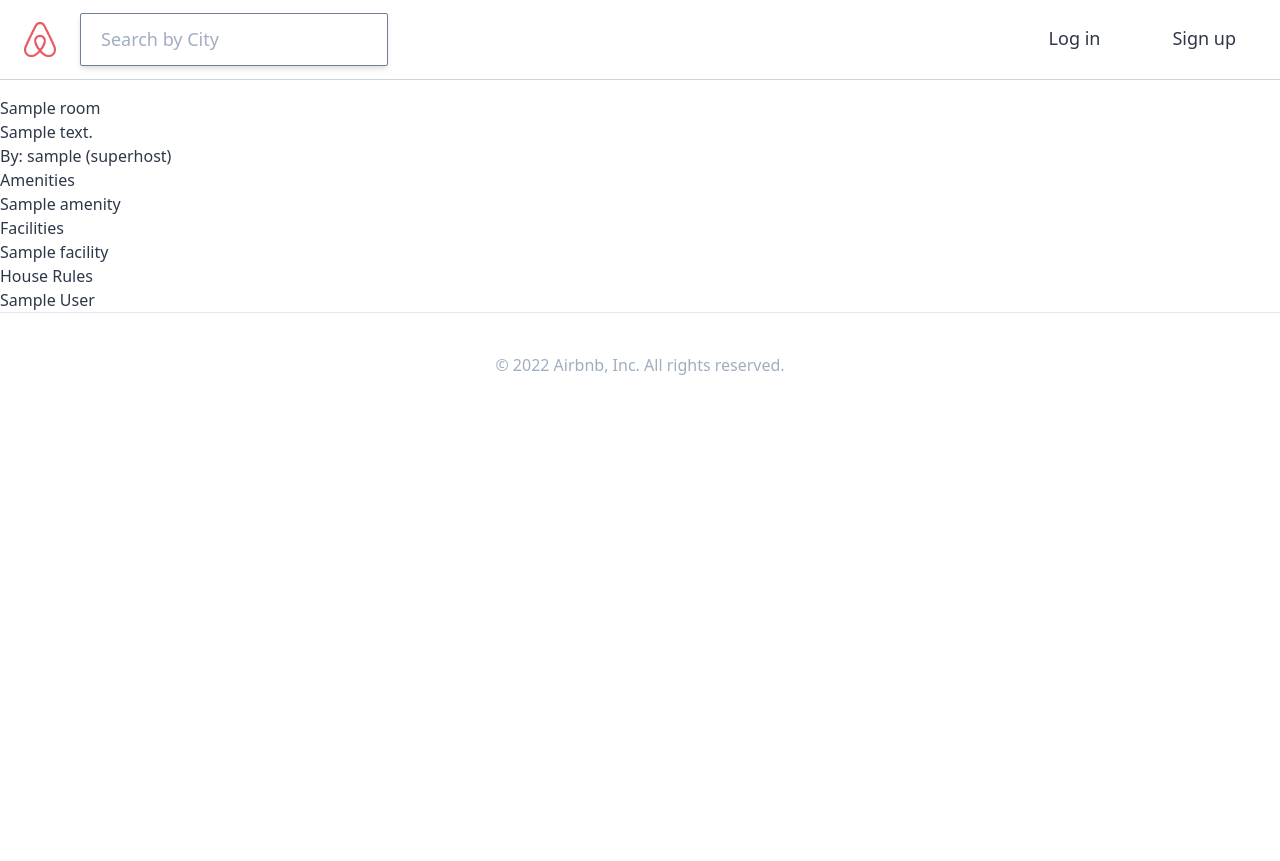
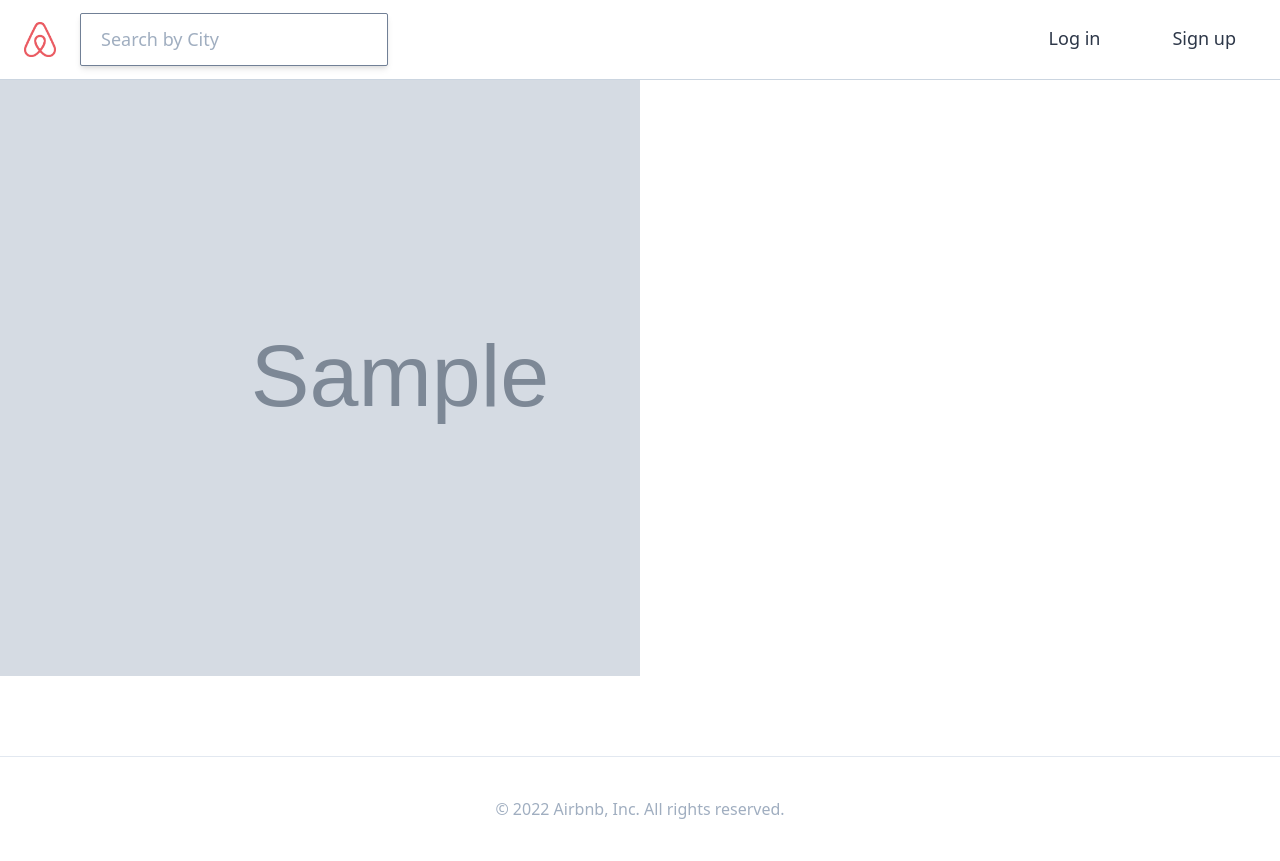
Before and after one commit to maatanyy/airbnb-clone, a Django app: page /rooms/1 in a window 1280 px wide. Before the commit the page ends 375 px from the top, so only its background shows below. Run offline with Django 3.2, Linux system fonts and the light colour scheme; tables that the repository leaves empty hold one stand-in row (values such as "Sample post"); grey boxes marked "Sample" are stand-in pictures; style sheets or scripts are compiled from the project's sources; parts of the project's set-up code (start-up, migrations or seed data) failed here and were passed over; some libraries are stand-ins or nearby versions.

Commit message:
#22.0 photo grid

```diff
--- a/rooms/models.py
+++ b/rooms/models.py
@@ -119,3 +119,7 @@ class Room(core_models.TimeStampedModel):
     def first_photo(self):
         photo, = self.photos.all()[:1]  #photo에 컴마적으므로써 self.photos.all()[:1]은 쿼리셋인데 첫번째를 포토에 저장
         return photo.file.url
+
+    def get_next_four_photos(self):
+        photos = self.photos.all()[1:5]
+        return photos
--- a/templates/rooms/room_detail.html
+++ b/templates/rooms/room_detail.html
@@ -5,36 +5,14 @@
 {% endblock page_title %}
 
 {% block content %}
-<div>
-    <h1>{{room.name}}</h1>
-    <h3>{{room.description}}</h3>
-</div>
-<div>
-    <h2>By: <a href="{{room.host.get_absolute_url}}">{{room.host.username}}</a>
-        {% if room.host.superhost %}
-        (superhost)
-        {% endif %}
-    </h2>
-    <h3>Amenities</h3>
-    <ul>
-        {% for a in room.amenities.all %}
-        <li>{{a}}</li>
-        {% endfor %}
-    </ul>
 
-    <h3>Facilities</h3>
-    <ul>
-        {% for a in room.facilities.all %}
-        <li>{{a}}</li>
-        {% endfor %}
-    </ul>
+    <div class="-mt-5 container max-w-full h-75vh mb-20 flex">
+        <div class="h-full w-1/2 bg-cover" style="background-image:url({{room.first_photo}})"></div>
+        <div class="h-full w-1/2 flex flex-wrap">
+            {% for photo in room.get_next_four_photos %}
+                <div style="background-image:url({{photo.file.url}})" class="w-1/2 h-auto bg-cover bg-center border-gray-700 border"></div>
+            {% endfor %}
+        </div>
+    </div>
 
-    <h3>House Rules</h3>
-    <ul>
-        {% for a in room.house_rules.all %}
-        <li>{{a}}</li>
-        {% endfor %}
-    </ul>
-
-</div>
 {% endblock %}
```
